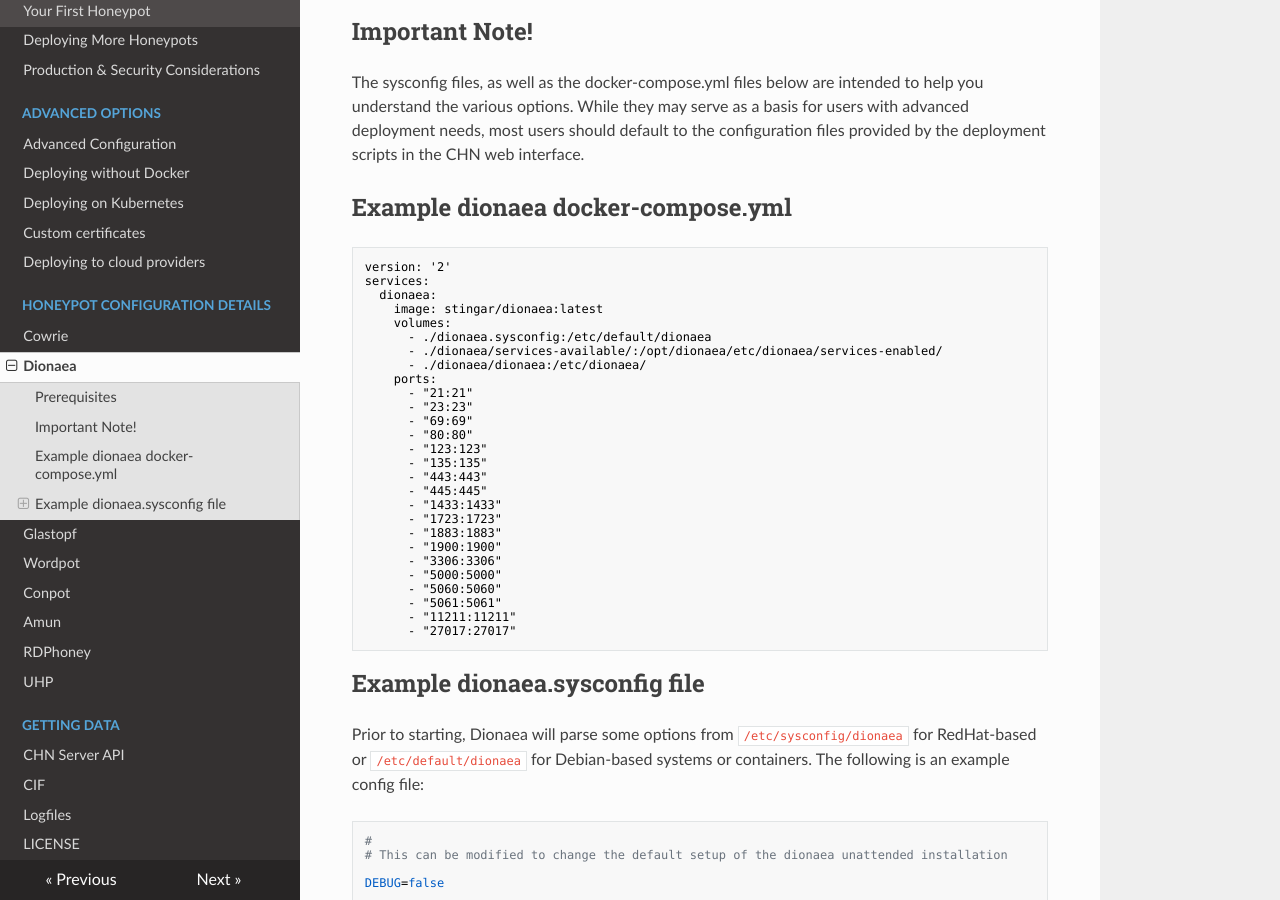
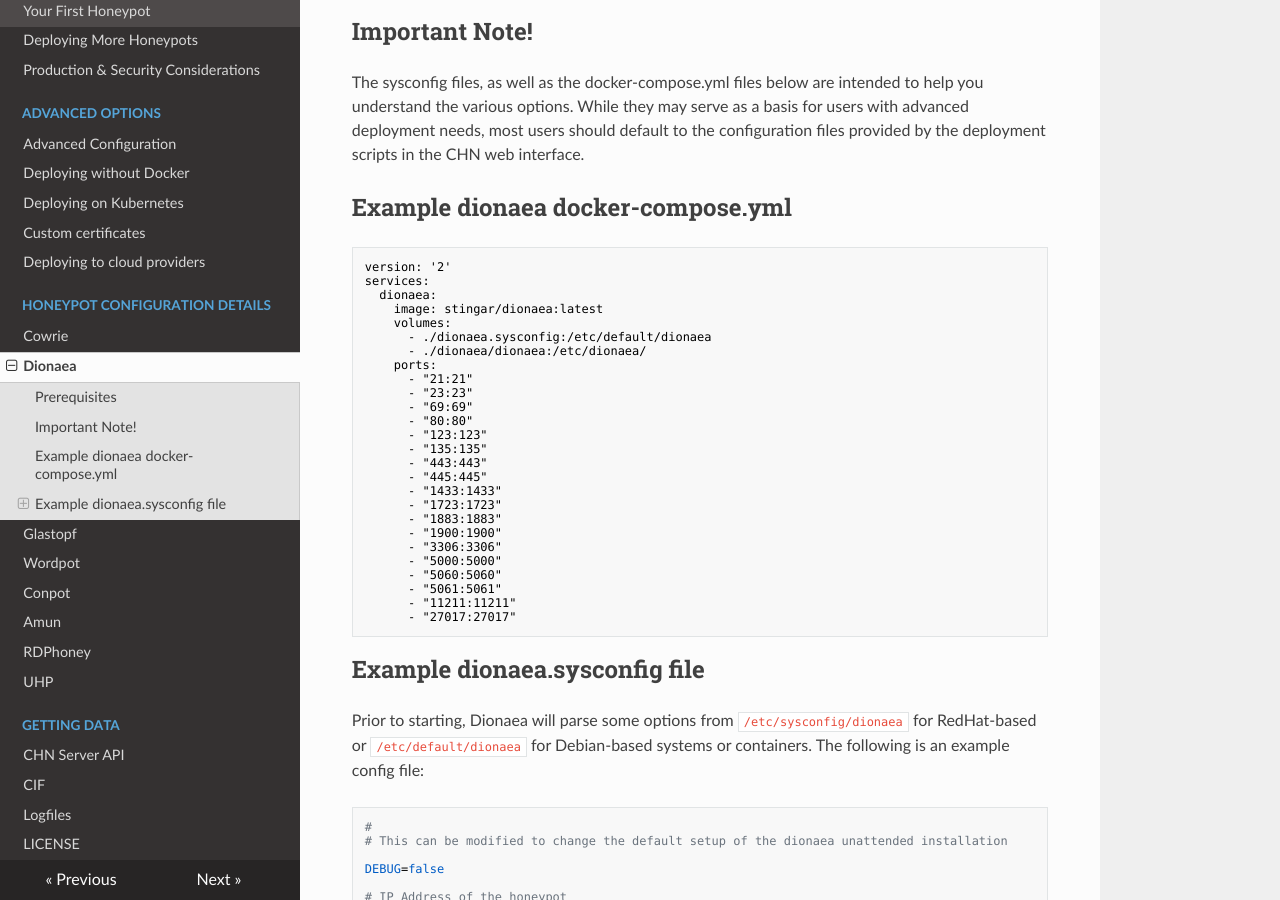
Before and after one commit to CommunityHoneyNetwork/chn-docs, an MkDocs documentation site: the page built from docs/dionaea.md, in a window 1280 px wide and 900 px high, scrolled down 585 px. Built offline with MkDocs 1.6.1, drawn with Linux system fonts in a browser that asks for light colours; nearby versions of some CDN libraries; old or Windows-style settings are respelled for this version of MkDocs.

Commit message:
Removing bad volume mapping

```diff
--- a/docs/dionaea.md
+++ b/docs/dionaea.md
@@ -30,7 +30,6 @@ services:
     image: stingar/dionaea:latest
     volumes:
       - ./dionaea.sysconfig:/etc/default/dionaea
-      - ./dionaea/services-available/:/opt/dionaea/etc/dionaea/services-enabled/
       - ./dionaea/dionaea:/etc/dionaea/
     ports:
       - "21:21"
```
